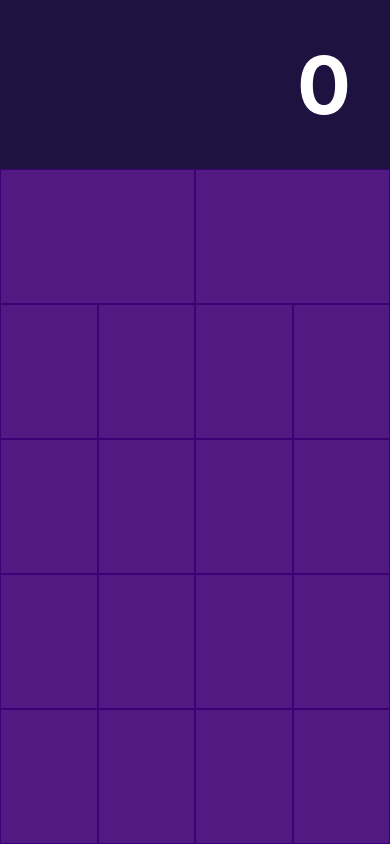
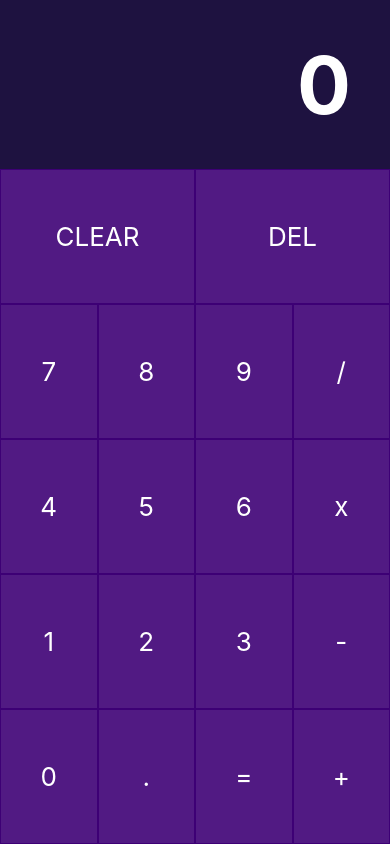
Before and after one commit to arunwrc/rn-calculator, a React Native app: screen / in a window 390 px wide. Built offline with nearby package versions, Linux system fonts and the light colour scheme.

Commit message:
buttons display

```diff
--- a/App.js
+++ b/App.js
@@ -15,7 +15,10 @@ export default class App extends Component {
   renderButtons() {
     let layouts = buttons.map((buttonRows, index) => {
       let rowItem = buttonRows.map((buttonItems, buttonIndex) => {
-        return <InputNumberButton key={'btn-' + buttonIndex} />
+        return <InputNumberButton
+        value={buttonItems}
+        handleOnPress={() => {}}
+        key={'btn-' + buttonIndex} />
       })
       return <View style={styles.inputRow} key={'row-' + index}>{rowItem}</View>
     });
--- a/InputNumberButton.js
+++ b/InputNumberButton.js
@@ -5,9 +5,12 @@ import {StyleSheet, Text, View, TouchableOpacity} from 'react-native';
 
 export default class InputNumberButton extends Component {
   render() {
+    const {value, handleOnPress} = this.props;
     return (
-            <TouchableOpacity style={styles.container}>
-
+            <TouchableOpacity
+            style={styles.container}
+            onPress={() => handleOnPress(value)}>
+              <Text style={styles.text}>{value}</Text>
             </TouchableOpacity>
     );
   }
@@ -21,4 +24,8 @@ const styles = StyleSheet.create({
       justifyContent: 'center',
       alignItems: 'center'
     },
+    text: {
+      color: '#ffffff',
+      fontSize: 26
+    }
   });
```
